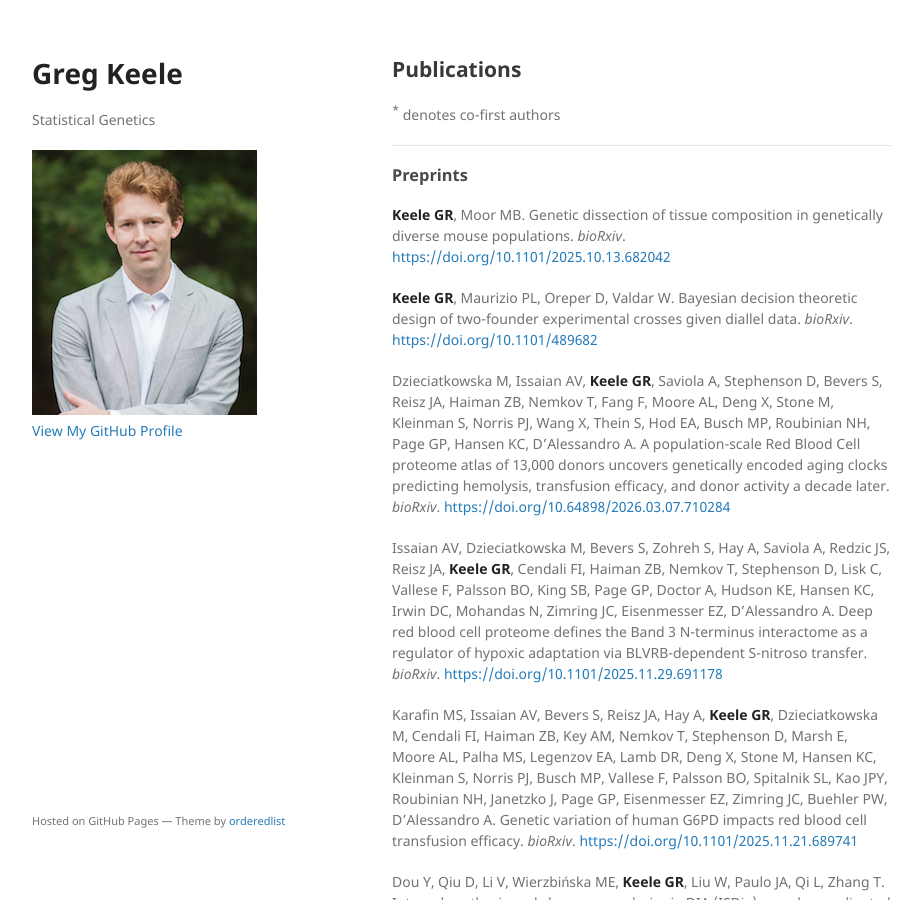
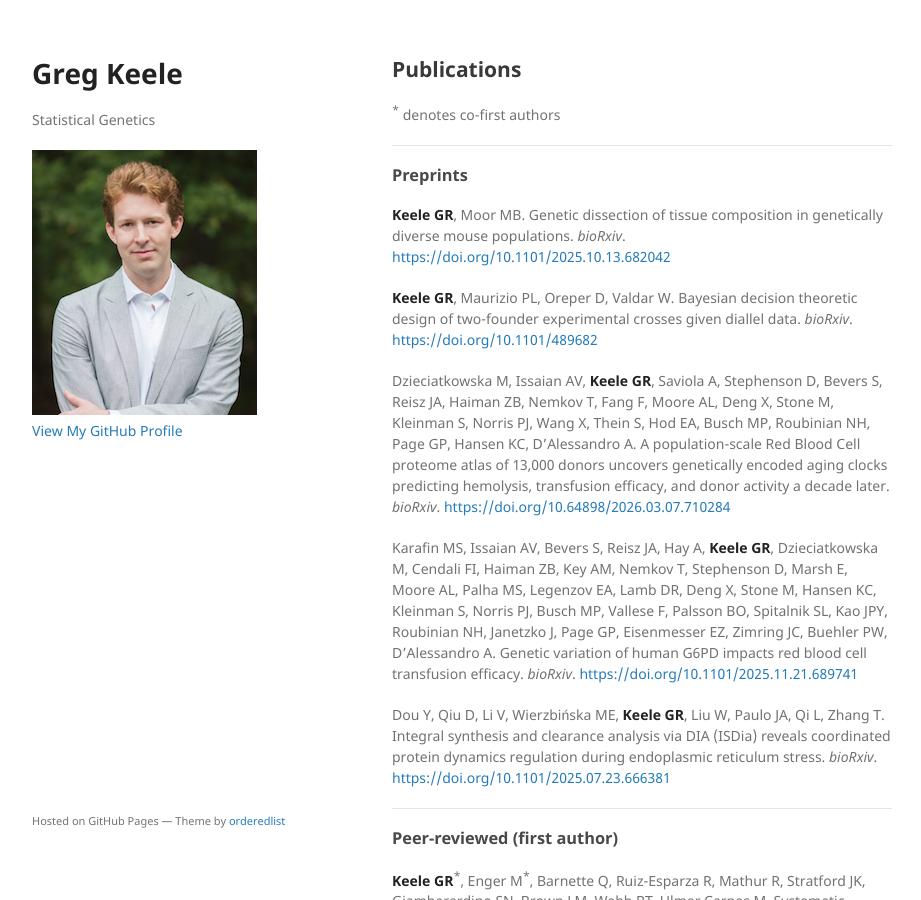
Before and after one commit to gkeele/gkeele.github.io, a Jekyll site: the page built from publications.md, in a window 1280 px wide and 900 px high. Shown: the whole window, without its empty margins (178-1099 px from the left). Built offline with Jekyll 4.4.1, drawn with Linux system fonts in a browser that asks for light colours; our own code applies the rules of GitHub Pages for plain Markdown files; some of the changed text lies outside the part shown.

Commit message:
Added Band3 published paper

```diff
--- a/publications.md
+++ b/publications.md
@@ -14,8 +14,6 @@ ___
 **Keele GR**, Maurizio PL, Oreper D, Valdar W. Bayesian decision theoretic design of two-founder experimental crosses given diallel data. *bioRxiv*. [https://doi.org/10.1101/489682](https://doi.org/10.1101/489682)
 
 Dzieciatkowska M, Issaian AV, **Keele GR**, Saviola A, Stephenson D, Bevers S, Reisz JA, Haiman ZB, Nemkov T, Fang F, Moore AL, Deng X, Stone M, Kleinman S, Norris PJ, Wang X, Thein S, Hod EA, Busch MP, Roubinian NH, Page GP, Hansen KC, D'Alessandro A. A population-scale Red Blood Cell proteome atlas of 13,000 donors uncovers genetically encoded aging clocks predicting hemolysis, transfusion efficacy, and donor activity a decade later. *bioRxiv*. [https://doi.org/10.64898/2026.03.07.710284](https://doi.org/10.64898/2026.03.07.710284)
-
-Issaian AV, Dzieciatkowska M, Bevers S, Zohreh S, Hay A, Saviola A, Redzic JS, Reisz JA, **Keele GR**, Cendali FI, Haiman ZB, Nemkov T, Stephenson D, Lisk C, Vallese F, Palsson BO, King SB, Page GP, Doctor A, Hudson KE, Hansen KC, Irwin DC, Mohandas N, Zimring JC, Eisenmesser EZ, D'Alessandro A. Deep red blood cell proteome defines the Band 3 N-terminus interactome as a regulator of hypoxic adaptation via BLVRB-dependent S-nitroso transfer. *bioRxiv*. [https://doi.org/10.1101/2025.11.29.691178](https://doi.org/10.1101/2025.11.29.691178)
 
 Karafin MS, Issaian AV, Bevers S, Reisz JA, Hay A, **Keele GR**, Dzieciatkowska M, Cendali FI, Haiman ZB, Key AM, Nemkov T, Stephenson D, Marsh E, Moore AL, Palha MS, Legenzov EA, Lamb DR, Deng X, Stone M, Hansen KC, Kleinman S, Norris PJ, Busch MP, Vallese F, Palsson BO, Spitalnik SL, Kao JPY, Roubinian NH, Janetzko J, Page GP, Eisenmesser EZ, Zimring JC, Buehler PW, D'Alessandro A. Genetic variation of human G6PD impacts red blood cell transfusion efficacy. *bioRxiv*. [https://doi.org/10.1101/2025.11.21.689741](https://doi.org/10.1101/2025.11.21.689741)
 
```
Also changed, not shown: other parts of publications.md (+2 -0 lines).
